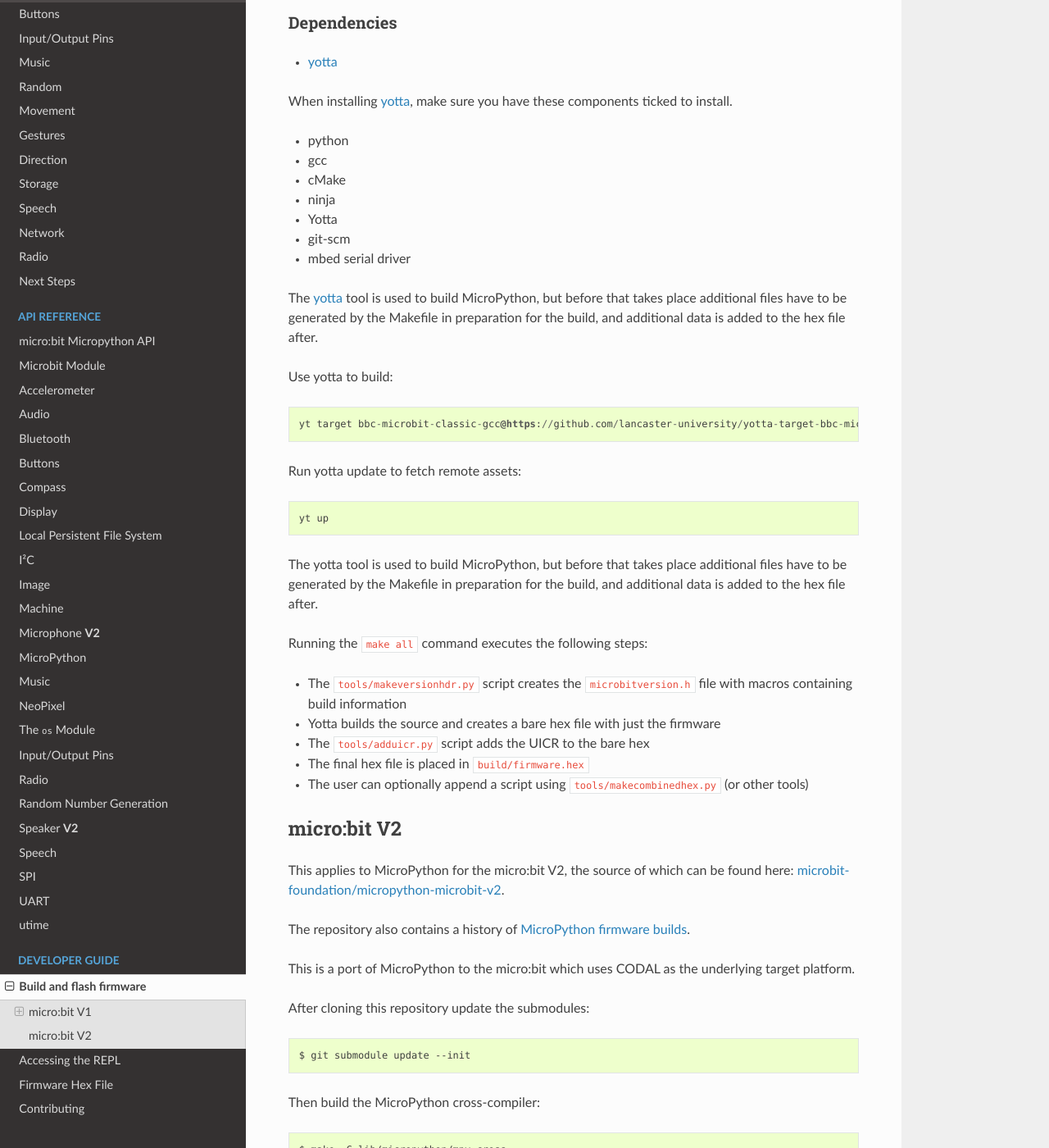
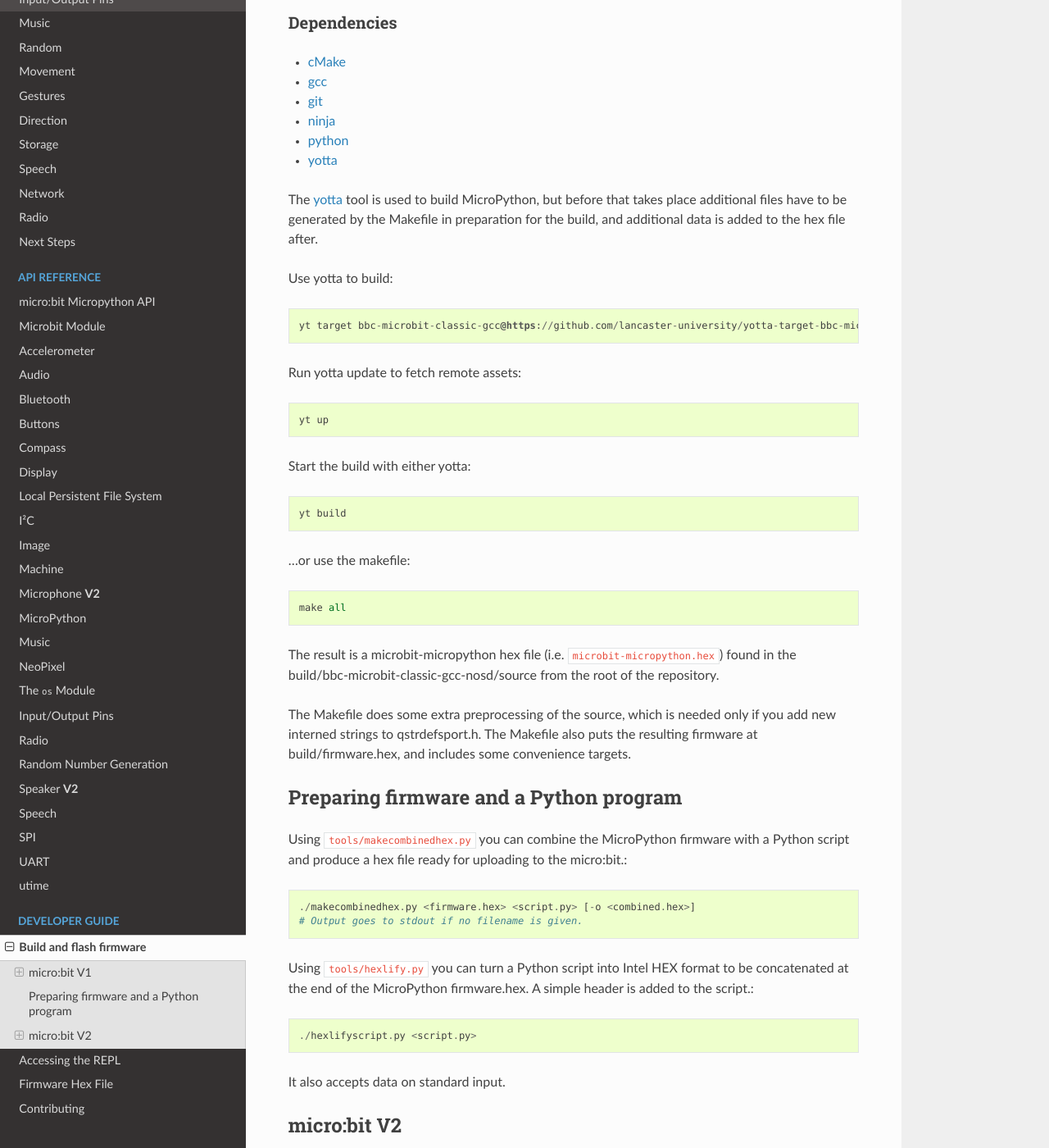
Before and after one commit to bbcmicrobit/micropython, a Sphinx documentation site: the page built from docs/devguide/flashfirmware.rst, in a window 1280 px wide and 1400 px high, scrolled down 274 px. Shown: the whole window at 82% size. Built offline with Sphinx 7.4.7 and the Read the Docs theme 2.0.0, drawn with Linux system fonts in a browser that asks for light colours; pages that are not in the unit, such as notebooks, are missing from menus; some of the changed text lies outside the part shown.

Commit message:
docs: update based on initial review

```diff
--- a/docs/devguide/flashfirmware.rst
+++ b/docs/devguide/flashfirmware.rst
@@ -12,23 +12,17 @@
 
 Dependencies
 ------------
+- `cMake <https://cmake.org/>`_
+- `gcc <http://gcc.gnu.org/install/>`_
+- `git <https://git-scm.com/>`_
+- `ninja <https://ninja-build.org/>`_
+- `python <https://www.python.org/downloads/>`_
 - `yotta <http://docs.yottabuild.org//>`_
 
-When installing `yotta <http://docs.yottabuild.org>`_, make sure you have
-these components ticked to install.
-
-- python
-- gcc
-- cMake
-- ninja
-- Yotta
-- git-scm
-- mbed serial driver
-
 The `yotta
-<http://docs.yottabuild.org//>`_ tool is used to build MicroPython, but before that takes place
-additional files have to be generated by the Makefile in preparation for the
-build, and additional data is added to the hex file after.
+<http://docs.yottabuild.org//>`_ tool is used to build MicroPython, but before
+that takes place additional files have to be generated by the Makefile in
+preparation for the build, and additional data is added to the hex file after.
 
 Use yotta to build::
 
@@ -38,19 +32,41 @@
 
   yt up
 
-The yotta tool is used to build MicroPython, but before that takes place
-additional files have to be generated by the Makefile in preparation for the
-build, and additional data is added to the hex file after.
+Start the build with either yotta::
 
-Running the ``make all`` command executes the following steps:
+  yt build
 
-- The ``tools/makeversionhdr.py`` script creates the ``microbitversion.h`` file
-  with macros containing build information
-- Yotta builds the source and creates a bare hex file with just the firmware
-- The ``tools/adduicr.py`` script adds the UICR to the bare hex
-- The final hex file is placed in ``build/firmware.hex``
-- The user can optionally append a script using ``tools/makecombinedhex.py``
-  (or other tools)
+...or use the makefile::
+
+  make all
+
+The result is a microbit-micropython hex file
+(i.e. ``microbit-micropython.hex``) found in the
+build/bbc-microbit-classic-gcc-nosd/source from the root of the repository.
+
+The Makefile does some extra preprocessing of the source, which is needed
+only if you add new interned strings to qstrdefsport.h. The Makefile also puts
+the resulting firmware at build/firmware.hex, and includes some convenience
+targets.
+
+Preparing firmware and a Python program
+=======================================
+
+Using ``tools/makecombinedhex.py`` you can combine the MicroPython firmware
+with a Python script and produce a hex file ready for uploading to the
+micro:bit.::
+
+  ./makecombinedhex.py <firmware.hex> <script.py> [-o <combined.hex>]
+  # Output goes to stdout if no filename is given.
+
+Using ``tools/hexlify.py`` you can turn a Python script into Intel HEX format
+to be concatenated at the end of the MicroPython firmware.hex.  A simple header
+is added to the script.::
+
+  ./hexlifyscript.py <script.py>
+
+It also accepts data on standard input.
+
 
 micro:bit V2
 ============
@@ -61,10 +77,18 @@
 The repository also contains a history of
 `MicroPython firmware builds <https://github.com/microbit-foundation/micropython-microbit-v2/actions>`_.
 
-This is a port of MicroPython to the micro:bit which uses CODAL as the
-underlying target platform.
+Dependencies
+------------
 
-After cloning this repository update the submodules::
+- `cMake <https://cmake.org/>`_
+- `git <https://git-scm.com/>`_
+- `python <https://www.python.org/downloads/>`_
+
+Clone the repository::
+
+    $ git clone https://github.com/microbit-foundation/micropython-microbit-v2
+
+Update the submodules::
 
     $ git submodule update --init
 
```
Also changed, not shown: docs/devguide/repl.rst (+3 -5 lines).
